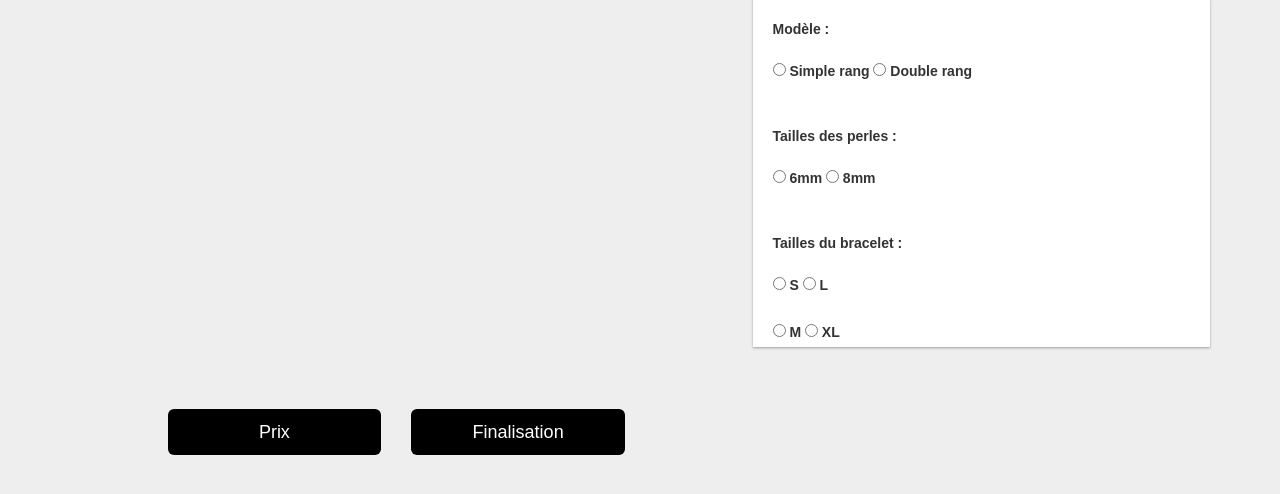
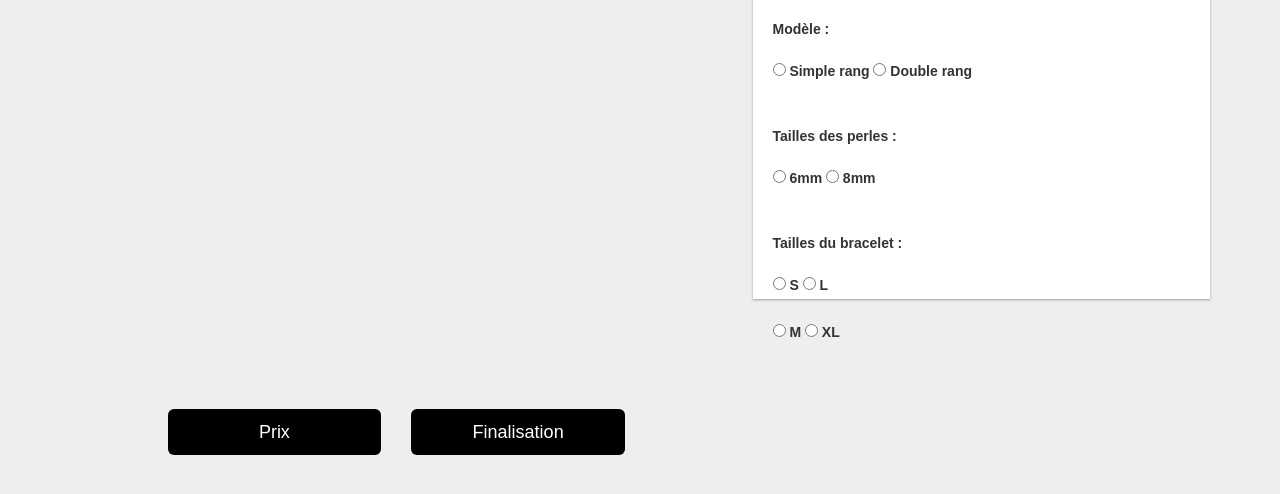
Before and after one commit to doums94/BAP_FlibustierParis, a PHP site: page / in a window 1280 px wide. Shown: the part 212-706 px from the top of the page. Run offline with PHP 8.4, Linux system fonts and the light colour scheme; some libraries are stand-ins or nearby versions.

Commit message:
base de donnee

```diff
--- a/style.css
+++ b/style.css
@@ -63,7 +63,7 @@ ul.tabs, li.tabs {
 
 .tab-content.active {
     display: block;
-
+    height: 300px;
 }
 
 
```
